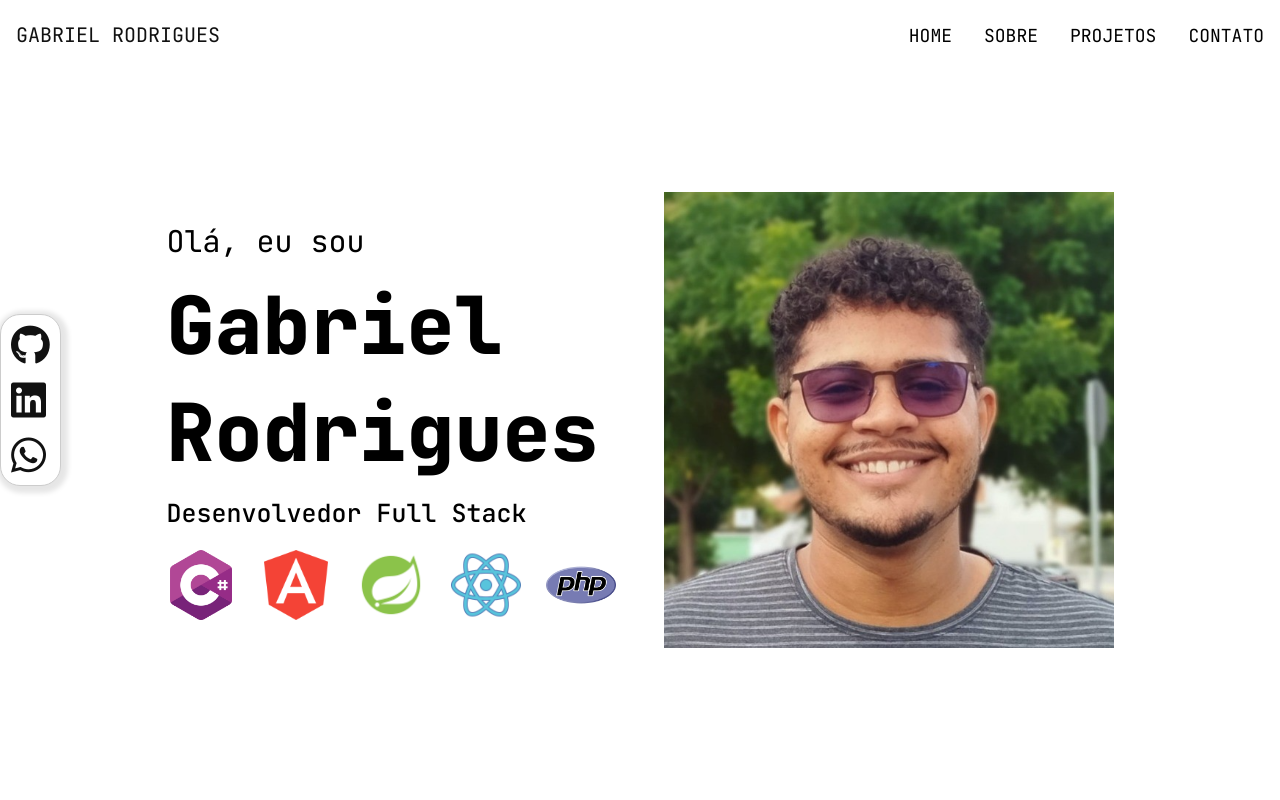
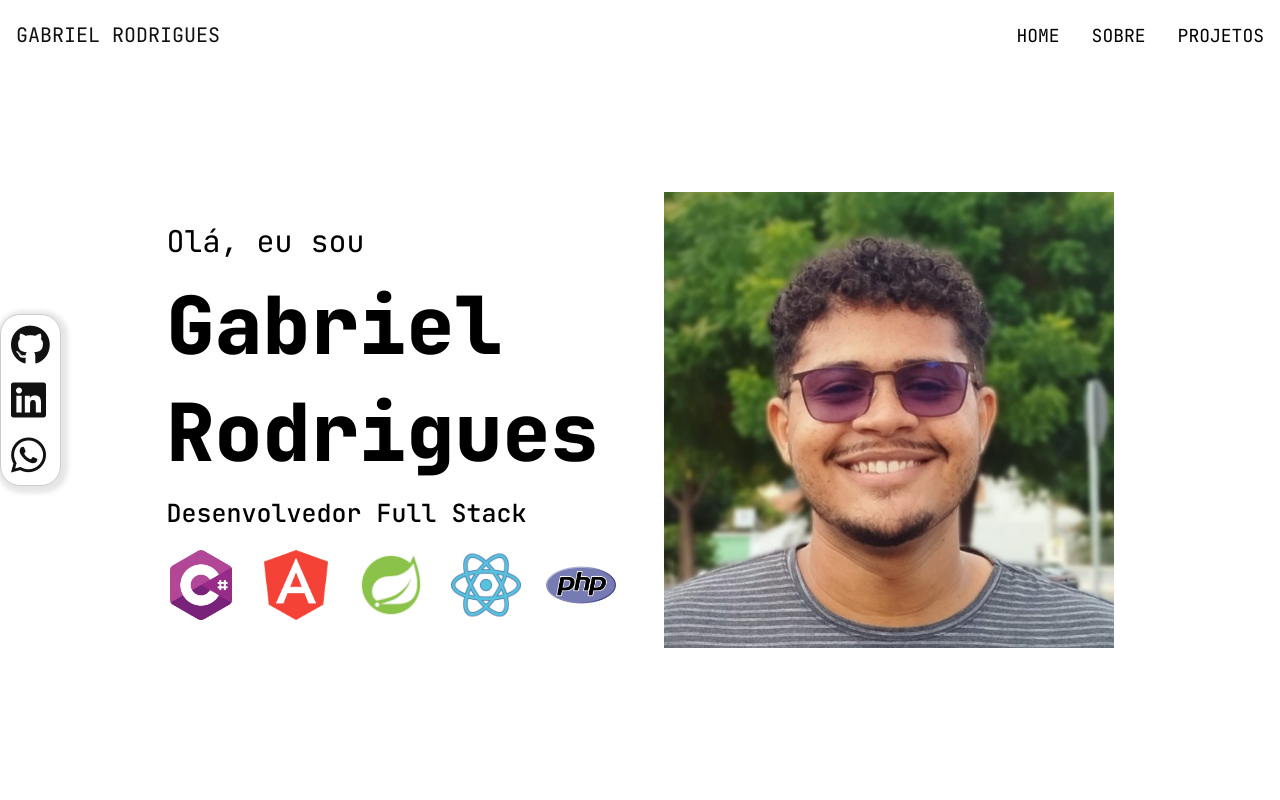
Before and after one commit to gabrielcruzrodrigues/Portifolio, an Angular app: page / in a window 1280 px wide. Shown: the top 800 px of the page. Built offline with nearby package versions, Linux system fonts and the light colour scheme.

Commit message:
feat: Finished v1

```diff
--- a/src/app/components/header/header.component.html
+++ b/src/app/components/header/header.component.html
@@ -8,7 +8,7 @@
                <li><a href="#"> HOME</a></li>
                <li><a href="#about-me">SOBRE</a></li>
                <li><a href="#projects">PROJETOS</a></li>
-               <li><a href="#">CONTATO</a></li>
+               <!-- <li><a href="#">CONTATO</a></li> -->
           </ul>
      </nav>
 </header>
```
